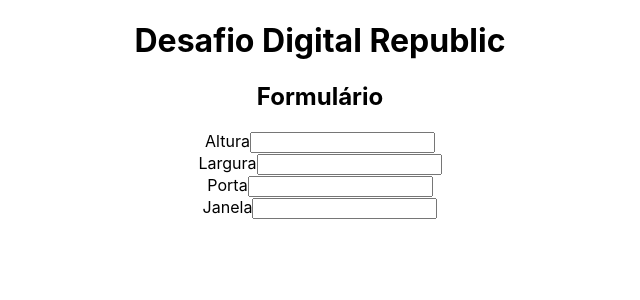
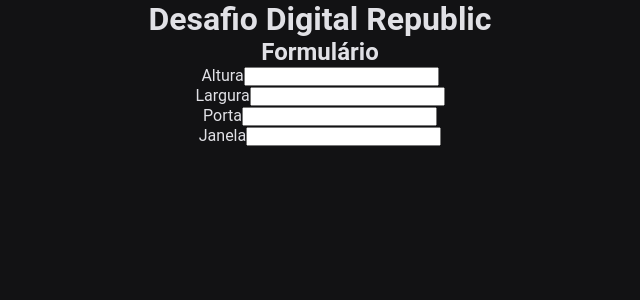
Before and after one commit to madruga665/desafio-digital-republic, a React (Create React App) app: page / in a window 1280 px wide. Shown: the top 300 px of the page, without its empty margins (320-960 px from the left). Built offline with nearby package versions, Linux system fonts and the light colour scheme.

Commit message:
style: add style inicial ao index.js

```diff
--- a/src/index.js
+++ b/src/index.js
@@ -1,6 +1,6 @@
 import React from 'react';
 import ReactDOM from 'react-dom';
-import './index.css';
+import "./styles/global.scss";
 import App from './App';
 import reportWebVitals from './reportWebVitals';
 
--- /dev/null
+++ b/src/styles/global.scss
@@ -0,0 +1,11 @@
+* {
+  padding: 0;
+  margin: 0;
+  box-sizing: border-box;
+  font-family: Roboto, sans-serif;
+}
+
+body {
+  color: #e1e1e6;
+  background: #121214;
+}
```
